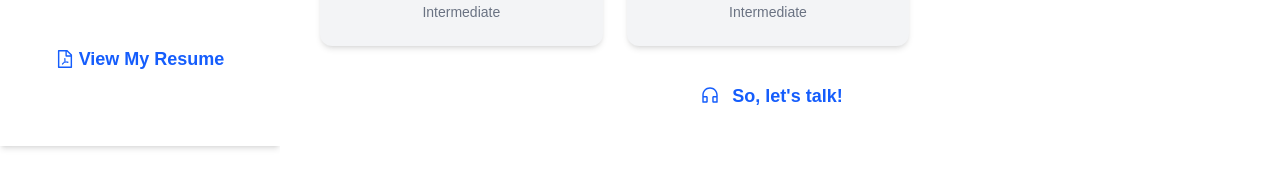
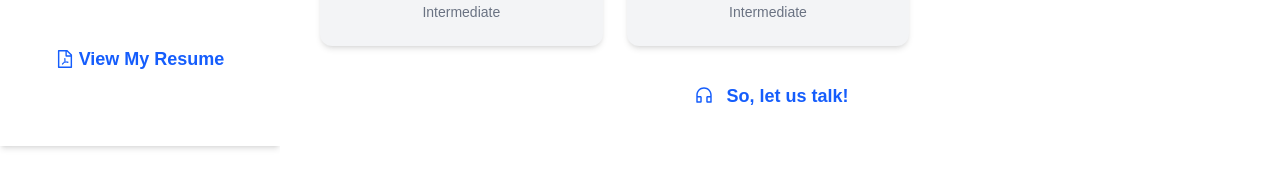
Before and after one commit to frizchuko/my-portfolio, a Next.js app: page /skills in a window 1280 px wide. Shown: the part 854-1026 px from the top of the page. Built offline with nearby package versions, Linux system fonts and the light colour scheme; a web font is replaced by a local one.

Commit message:
errors addressed

```diff
--- a/src/app/contact/page.tsx
+++ b/src/app/contact/page.tsx
@@ -5,9 +5,6 @@ import { Form, Input, message, Select, DatePicker, Slider, Button } from "antd";
 import {
   ArrowRightOutlined,
   BookOutlined,
-  GithubOutlined,
-  LinkedinOutlined,
-  MailOutlined,
 } from "@ant-design/icons";
 import Image from "next/image";
 import { useState } from "react";
--- a/src/app/skills/page.tsx
+++ b/src/app/skills/page.tsx
@@ -14,7 +14,7 @@ import {
   CustomerServiceOutlined,
 } from "@ant-design/icons";
 import { FaCss3Alt } from "react-icons/fa";
-import { FaHeadphonesSimple } from "react-icons/fa6";
+
 
 const skills = [
   { name: "HTML5", icon: Html5Outlined, level: "Advanced", color: "#000000"},
@@ -68,7 +68,7 @@ export default function Skills() {
                 href="/contact"
                 className="inline-block  text-blue-600 text-nowrap px-6 py-3 rounded-lg text-lg font-semibold hover:bg-gray-100 transition"
               >
-              < CustomerServiceOutlined className="mx-2"/> So, let's talk!
+              < CustomerServiceOutlined className="mx-2"/> So, let us talk!
               </a>
           </div>
     </section>
--- a/src/stories/Page.tsx
+++ b/src/stories/Page.tsx
@@ -36,7 +36,7 @@ export const Page: React.FC = () => {
         <ul>
           <li>
             Use a higher-level connected component. Storybook helps you compose such data from the
-            "args" of child component stories
+            &quot; args &quot; of child component stories
           </li>
           <li>
             Assemble data in the page component from your services. You can mock these services out
```
